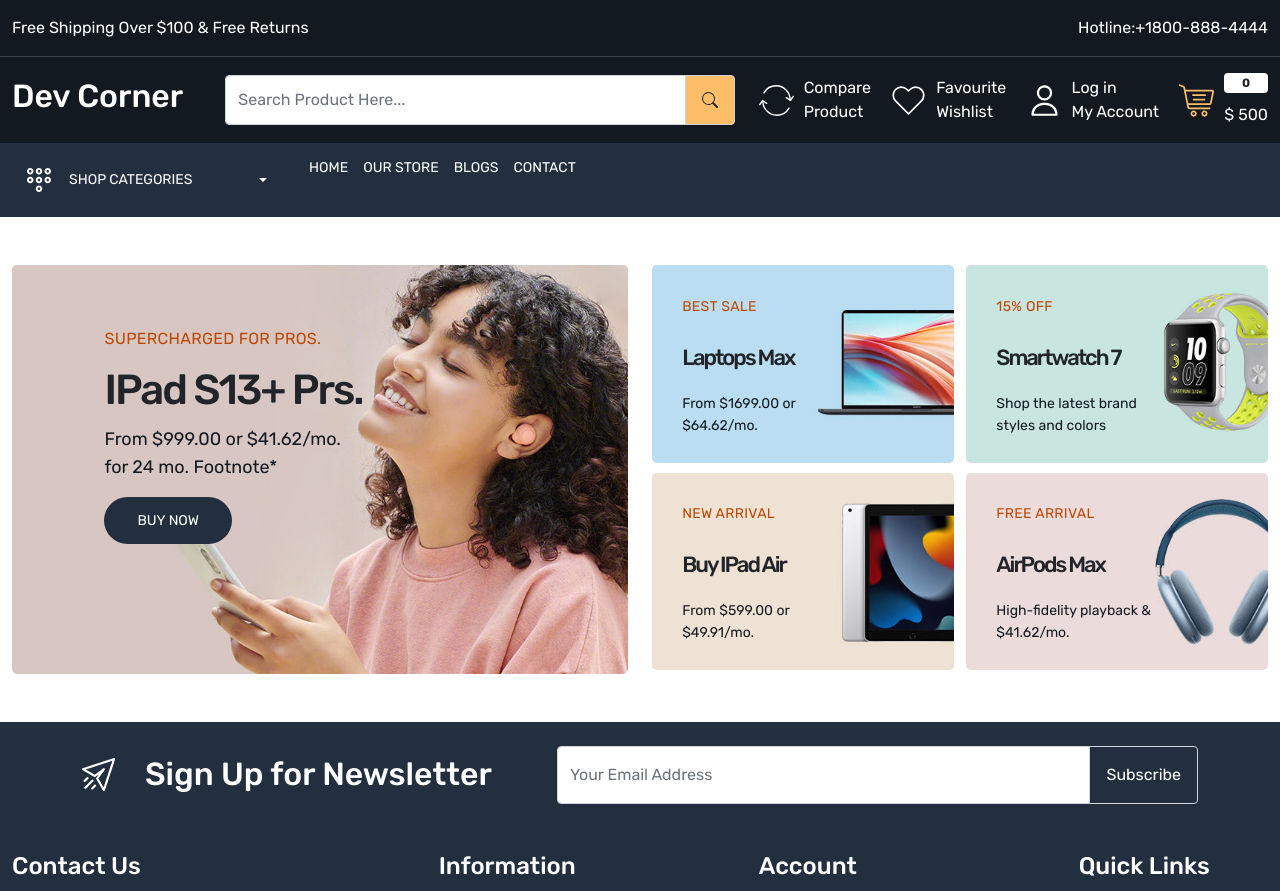
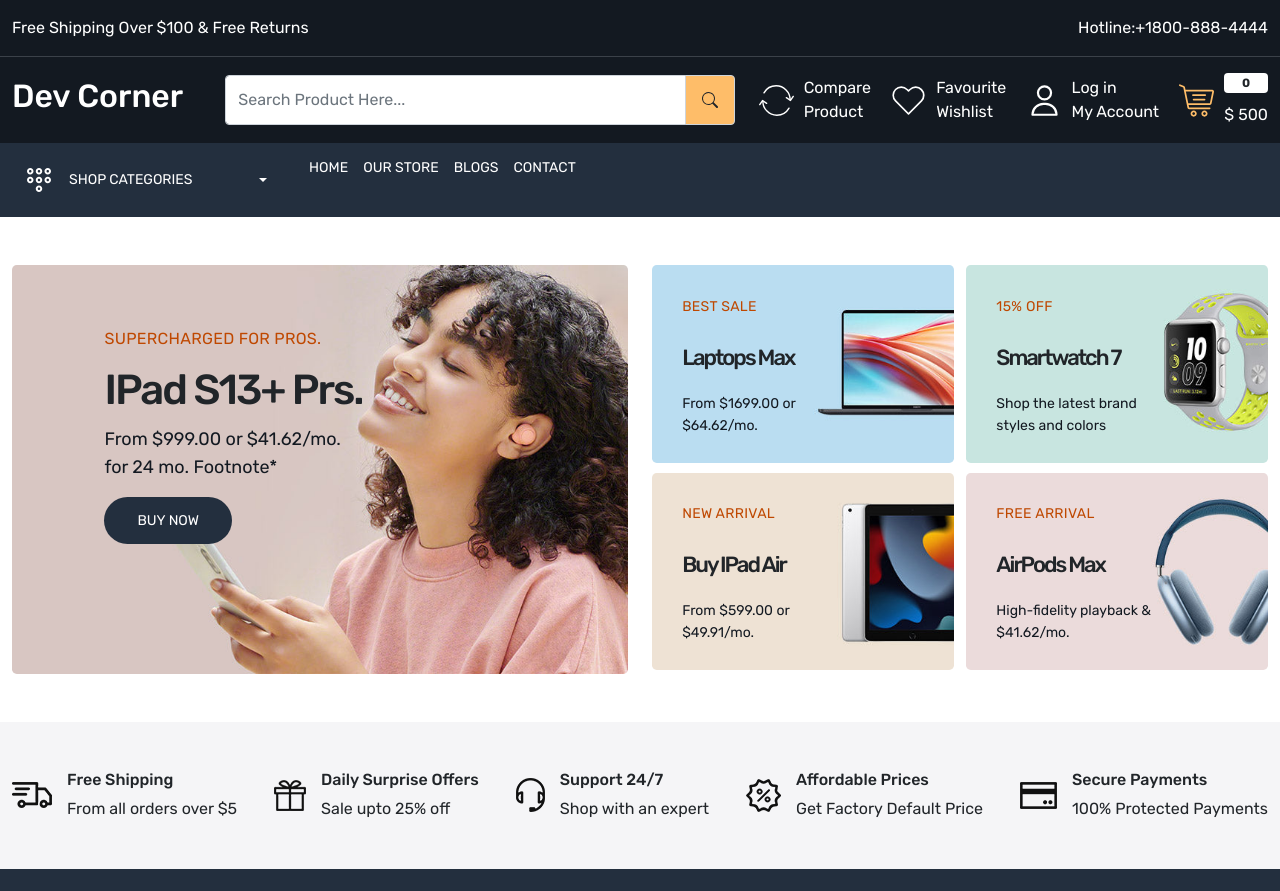
Before and after one commit to kakther/digital_market, a React (Create React App) app: page / in a window 1280 px wide. Shown: the top 891 px of the page. Built offline with nearby package versions, Linux system fonts and the light colour scheme.

Commit message:
Added second wrapper-2

```diff
--- a/src/App.css
+++ b/src/App.css
@@ -164,6 +164,9 @@
 .small-banner {
   width: 49%;
 }
-
-
+/* home wrapper-2 */
+.home-wrapper-2 {
+  background-color: #f5f5f7;
+}
+/* home wrapper-2 ended */
 /* Footer Part End */
--- a/src/pages/Home.js
+++ b/src/pages/Home.js
@@ -77,7 +77,51 @@
           </div>
         </div>
      </section>
-
+     <section className="home-wrapper-2 py-5">
+      <div className="container-xxl">
+        <div className="row">
+          <div className="col-12">
+            <div className="services d-flex align-items-center justify-content-between">
+              <div className="d-flex align-items-center gap-15">
+                <img src="./images/service.png" alt="service" />
+                <div>
+                  <h6>Free Shipping</h6>
+                  <p className="mb-0">From all orders over $5</p>
+                </div>
+              </div>
+              <div className="d-flex align-items-center gap-15">
+                <img src="./images/service-02.png" alt="service" />
+                <div>
+                  <h6>Daily Surprise Offers</h6>
+                  <p className="mb-0">Sale upto 25% off</p>
+                </div>
+              </div>
+              <div className="d-flex align-items-center gap-15">
+                <img src="./images/service-03.png" alt="service" />
+                <div>
+                  <h6>Support 24/7</h6>
+                  <p className="mb-0">Shop with an expert</p>
+                </div>
+              </div>
+              <div className="d-flex align-items-center gap-15">
+                <img src="./images/service-04.png" alt="service" />
+                <div>
+                  <h6>Affordable Prices</h6>
+                  <p className="mb-0">Get Factory Default Price</p>
+                </div>
+              </div>
+              <div className="d-flex align-items-center gap-15">
+                <img src="./images/service-05.png" alt="service" />
+                <div>
+                  <h6>Secure Payments</h6>
+                  <p className="mb-0">100% Protected Payments</p>
+                </div>
+              </div>
+            </div>
+          </div>
+        </div>
+      </div>
+     </section>
     </>
   )
 }
```
